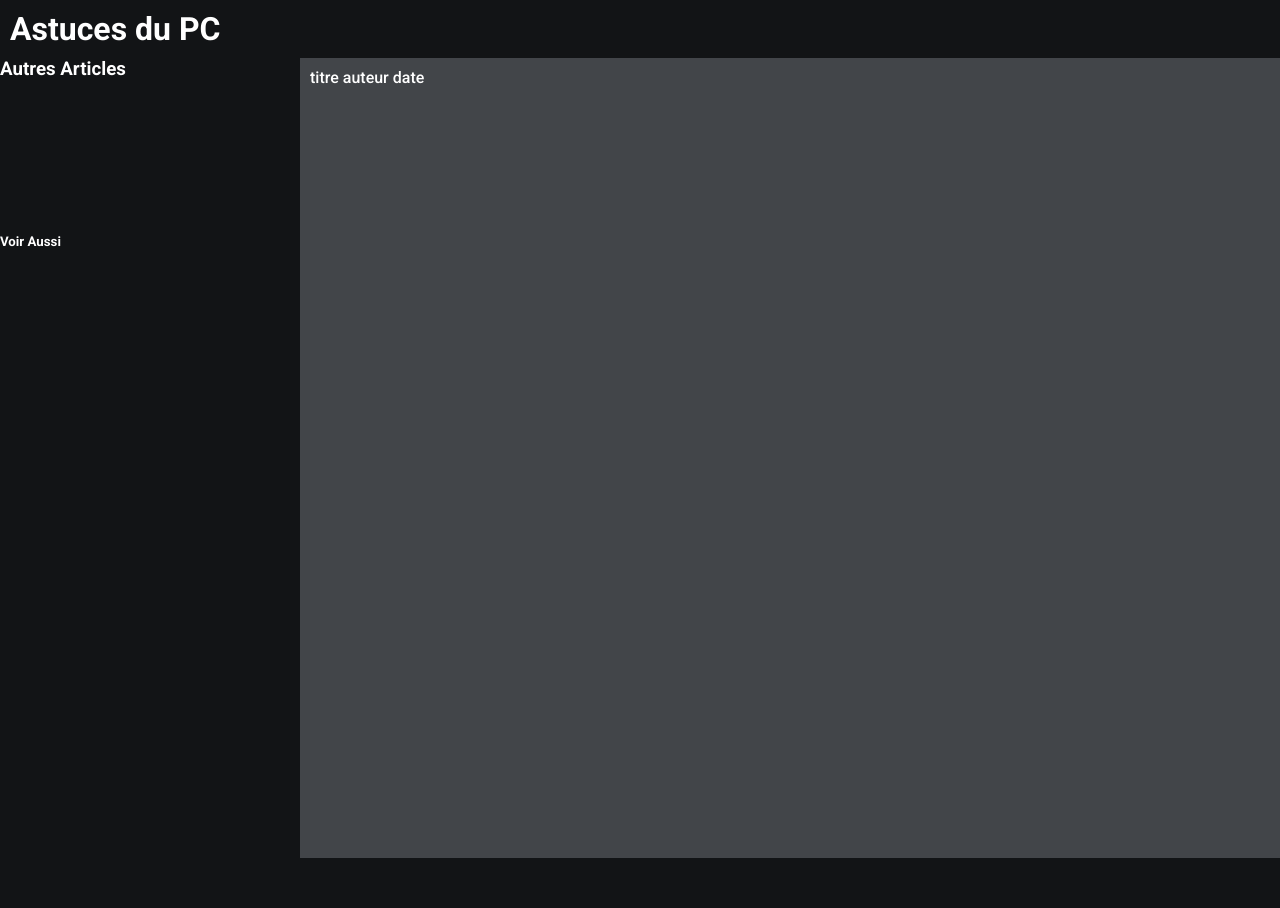
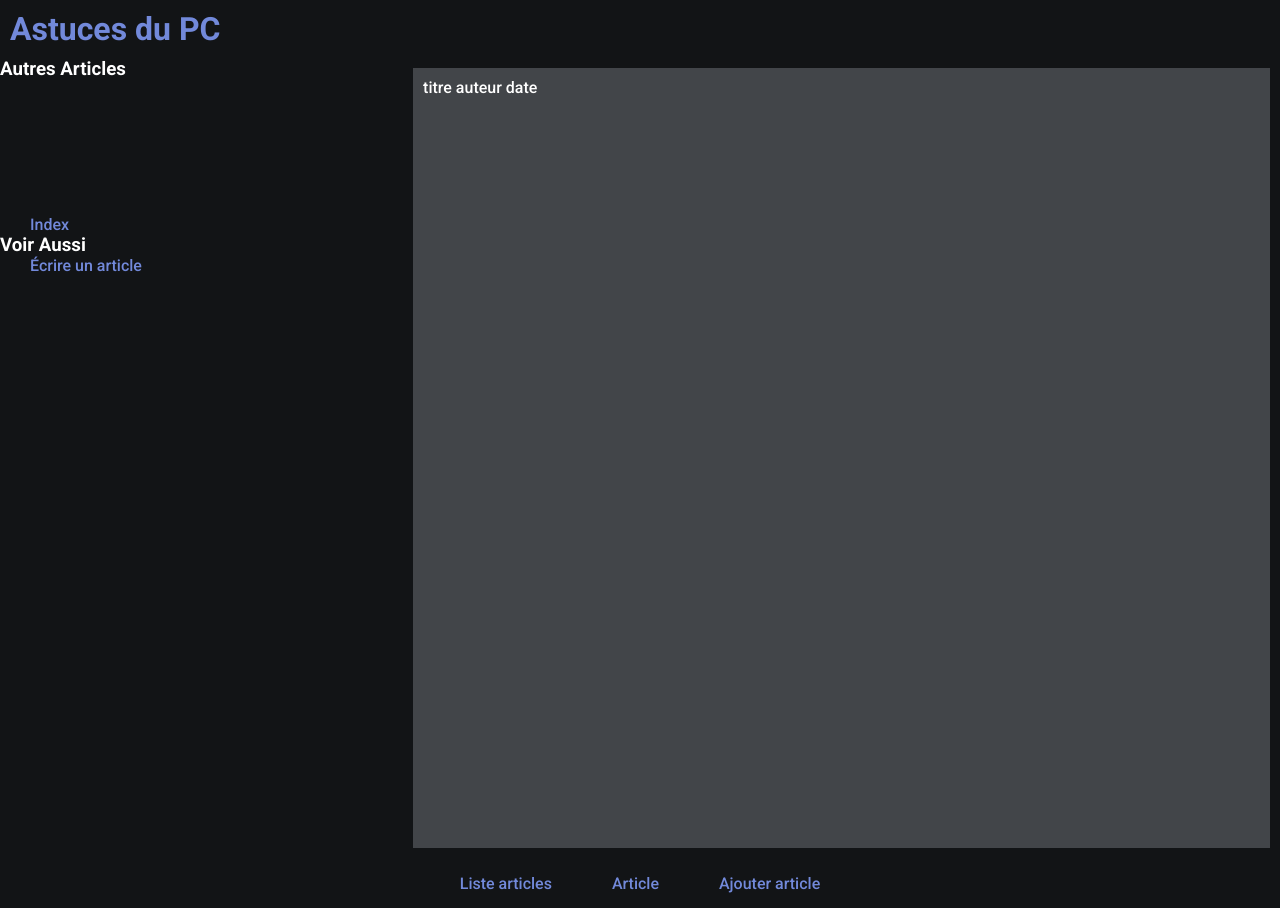
Before and after one commit to MrTrnr/blog4fantastiques, a website: page article.html in a window 1280 px wide. Before the commit the page ends 858 px from the top, so only its background shows below. Drawn offline with Linux system fonts and the light colour scheme; no server answers.

Commit message:
finitions settings article

```diff
--- a/article.html
+++ b/article.html
@@ -15,12 +15,14 @@
         <aside class="channels">
             <header class="channels-header focusable">
                 <h3 class="channels-header-name">Autres Articles</h3>
+                <a href="liste.html" class="internal-link">Index</a>
                 <svg class="channels-header-dropdown"><use xlink:href="#icon-dropdown" /></svg>
             </header>
 
             <section class="channels-list">
                 <header class="channels-list-header focusable">
-                    <h5>Voir Aussi</h5>
+                    <h3>Voir Aussi</h3>
+                    <a href="liste.html" class="internal-link">Écrire un article</a>
                 </header>
 
 
@@ -39,6 +41,21 @@
         </div>
     </main>
 
+    <footer>
+        <div class="internal-link">
+            <a href="liste.html">Liste articles</a>
+        </div>
+
+        <div class="internal-link">
+            <a href="liste.html">Article</a>
+        </div>
+
+        <div class="internal-link">
+            <a href="liste.html">Ajouter article</a>
+        </div>
+
+    </footer>
+
 </body>
 
 </html>
--- a/articleStyle.css
+++ b/articleStyle.css
@@ -40,8 +40,13 @@ html, body
 
 h1 {
 	padding: 10px;
+	color: #7289da;
 }
 
+header{
+	justify-content: flex-start;
+	align-items: flex-start;
+}
 /* // CONTAINERS */
 .container
 {
@@ -56,4 +61,24 @@ h1 {
 	flex-direction: column;
 	background-color: #424549;
 	padding: 10px;
+	margin: 10px;
 }
+
+footer{
+	background-color: #121416;
+	height: 50px;
+	display: flex;
+	justify-content: center;
+	align-items: center;
+}
+
+.internal-link{
+	font-size: 16px;
+	margin: 30px;
+
+}
+
+a{
+	color: #7289da;
+	text-decoration: none;
+}
```
